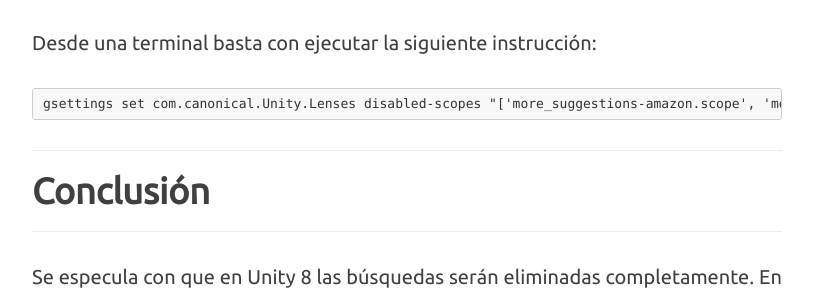
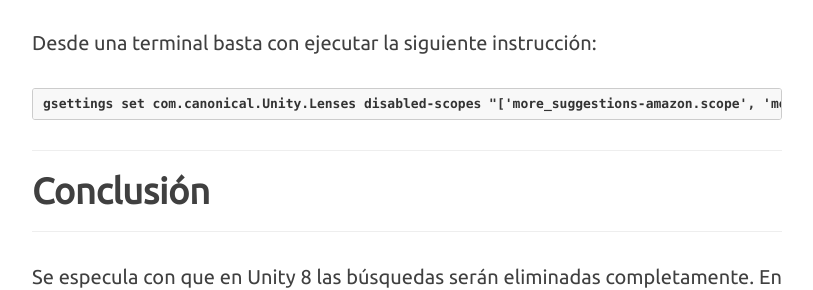
Before and after one commit to R12Leal/R12Leal.github.io, a Jekyll site: the page built from _posts/2015-11-20-desactivar-busquedas-comerciales-ubuntu.markdown, in a window 1280 px wide. Shown: the part 2296-2586 px from the top of the page, without its empty margins (233-1046 px from the left). Built offline with Jekyll 4.4.1, drawn with Linux system fonts in a browser that asks for light colours; nearby versions of some CDN libraries; comment, search, counter and statistics services are not loaded.

Commit message:
Update 27/12/2015

```diff
--- a/_posts/2015-11-20-desactivar-busquedas-comerciales-ubuntu.markdown
+++ b/_posts/2015-11-20-desactivar-busquedas-comerciales-ubuntu.markdown
@@ -28,9 +28,9 @@
 <span class="caption text-muted">¡Rápido y sencillo!</span>
 <p><h3>Opción nº 2</h3></p>
 <p>Desde una terminal basta con ejecutar la siguiente instrucción:</p>
-<p><pre>
+<p><strong><pre>
 gsettings set com.canonical.Unity.Lenses disabled-scopes "['more_suggestions-amazon.scope', 'more_suggestions-u1ms.scope', 'more_suggestions-populartracks.scope', 'music-musicstore.scope', 'more_suggestions-ebay.scope', 'more_suggestions-ubuntushop.scope', 'more_suggestions-skimlinks.scope']"
-</pre></p>
+</pre></strong></p>
 <hr />
 <h2 class="section-heading">Conclusión</h2>
 <hr />
```
